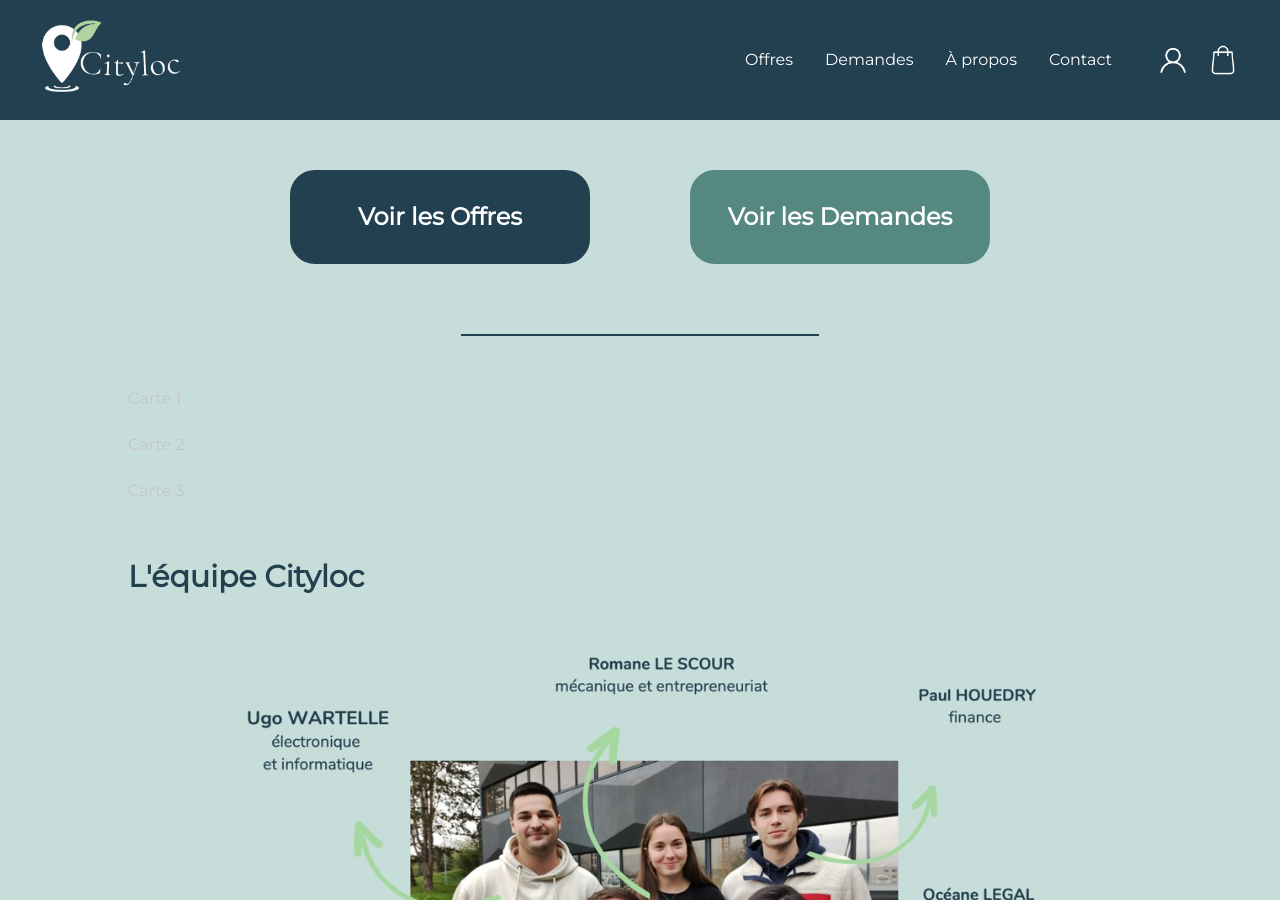
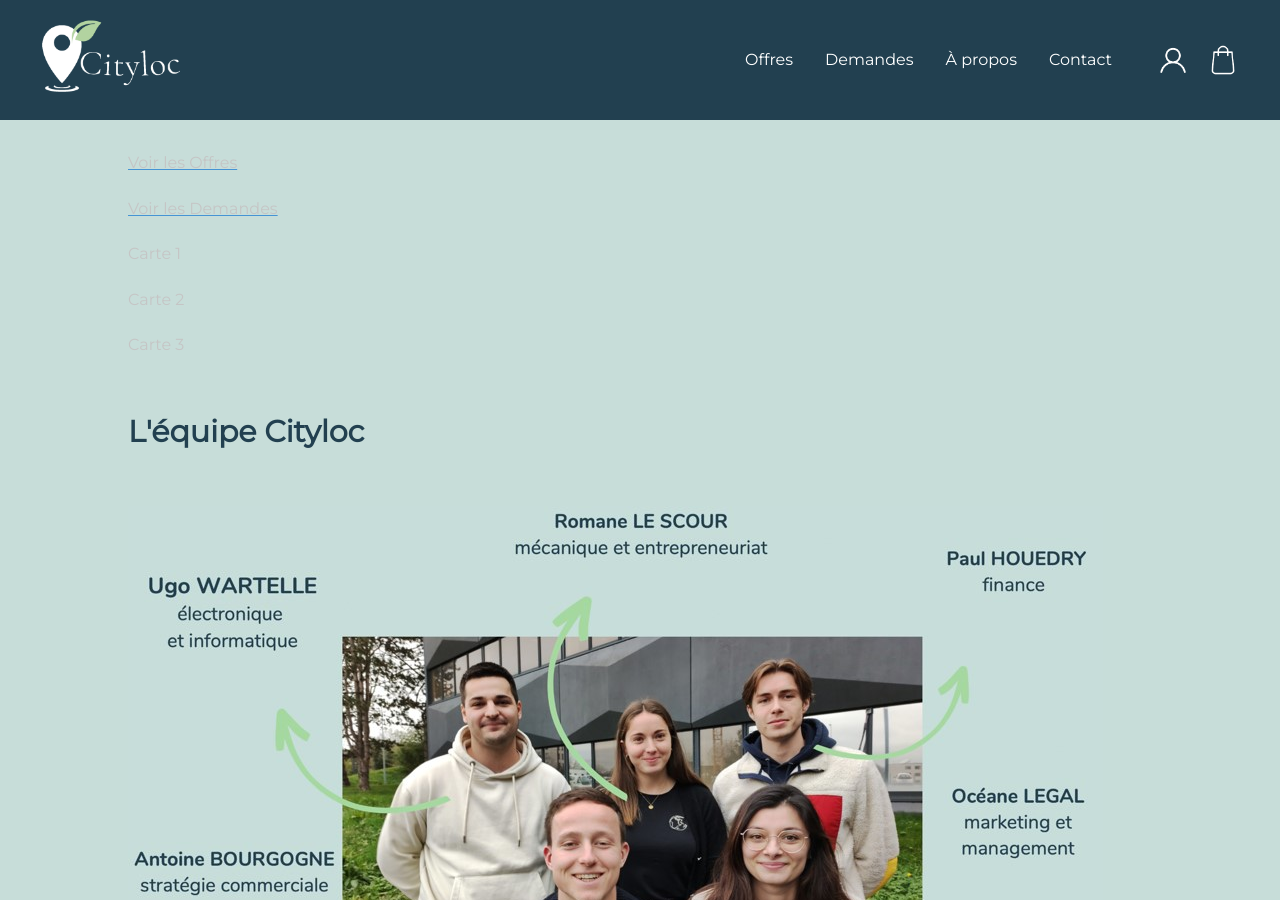
Before and after one commit to TabLockFR/cityloc-base, a Jekyll site: the page built from index.html, in a window 1280 px wide and 900 px high. Built offline with Jekyll 4.4.1, drawn with Linux system fonts in a browser that asks for light colours.

Commit message:
Update index.html

```diff
--- a/index.html
+++ b/index.html
@@ -2,86 +2,6 @@
 layout: header_base
 title: TabLock
 ---
-<style>
-
-  .containerBoxAccueil{
-    display: flex;
-    justify-content: center;
-    flex-direction: column;
-    align-items: center;
-  }
-  .boxOffres, .boxDemandes {
-    display: flex;
-    margin: 20px 50px;
-    padding: 5px 30px;
-    border-radius: 25px;
-    width: 300px;
-    justify-content: center;
-  }
-  .boxOffres {
-    background-color: #224050;
-    border: 3px solid #224050;
-    transition: ease-in-out 0.2s;
-  }
-  .boxDemandes{
-    background-color: #558880;
-    border: 3px solid #558880;
-    transition: ease-in-out 0.2s;
-  }
-  .boxOffres a, .boxDemandes a {
-    text-decoration: none;
-  }
-  .boxOffres p, .boxDemandes p {
-    font-size: 24px;
-    font-weight: 600;
-    color: #ffffff;
-    transition: ease-in-out 0.2s;
-  }
-  .boxOffres:hover{
-    background-color: #ffffff;
-    transition: ease-in-out 0.2s;
-    cursor: pointer;
-  }
-  .boxOffres:hover p{
-    color: #224050;
-    transition: ease-in-out 0.2s;
-    cursor: pointer;
-  }
-  .boxDemandes:hover{
-    background-color: #ffffff;
-    transition: ease-in-out 0.2s;
-    cursor: pointer;
-  }
-  .boxDemandes:hover p{
-    color: #558880;
-    transition: ease-in-out 0.2s;
-    cursor: pointer;
-  }
-  .traitSeparation{
-    width: 35%;
-    border: 1px solid #224050;
-    margin: 50px auto;
-  }
-  .imgAccueilTeam{
-    text-align: center;
-  }
-  .imgAccueilTeam img{
-    width: 100%;
-  }
-
-  @media screen and (min-width: 1080px){
-    .containerBoxAccueil{
-      flex-direction: row;
-    }
-    .imgAccueilTeam img{
-      width: 80%;
-    }
-  }
-
-
-</style>
-
-
 
 <!-- OFFRES & DEMANDES -->
 
```
